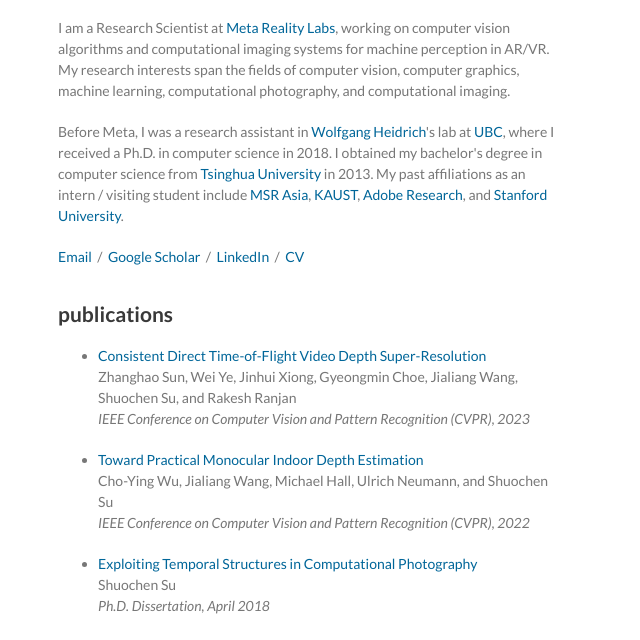
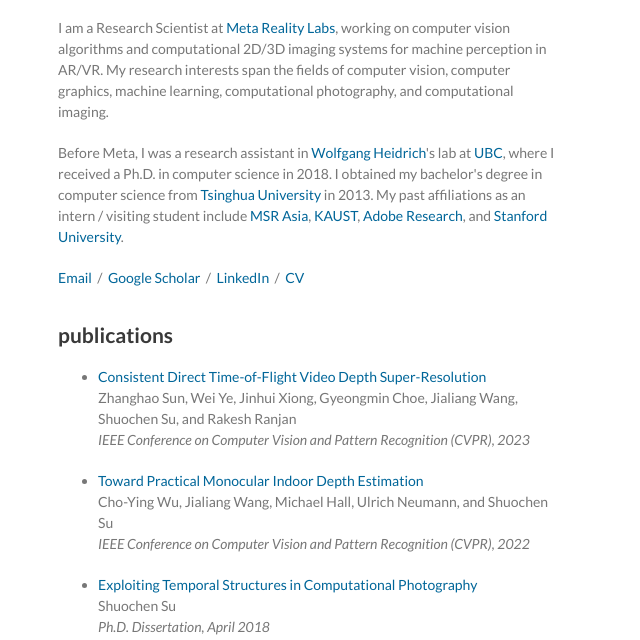
Before and after one commit to shuochsu/shuochsu.github.io, a plain HTML site: page index.html in a window 1280 px wide. Shown: the part 127-767 px from the top of the page, without its empty margins (0-640 px from the left). Drawn offline with Linux system fonts and the light colour scheme.

Commit message:
Update index.html

```diff
--- a/index.html
+++ b/index.html
@@ -29,7 +29,7 @@
 	<p>
 	I am a Research Scientist at
 	<a href="https://about.meta.com/realitylabs/">Meta Reality Labs</a>, working on computer vision algorithms
-	and computational imaging systems for machine perception in AR/VR. My research interests span the fields of
+	and computational 2D/3D imaging systems for machine perception in AR/VR. My research interests span the fields of
 	computer vision, computer graphics, machine learning, computational photography, and computational imaging.
 	</p>
 	<p>
```
